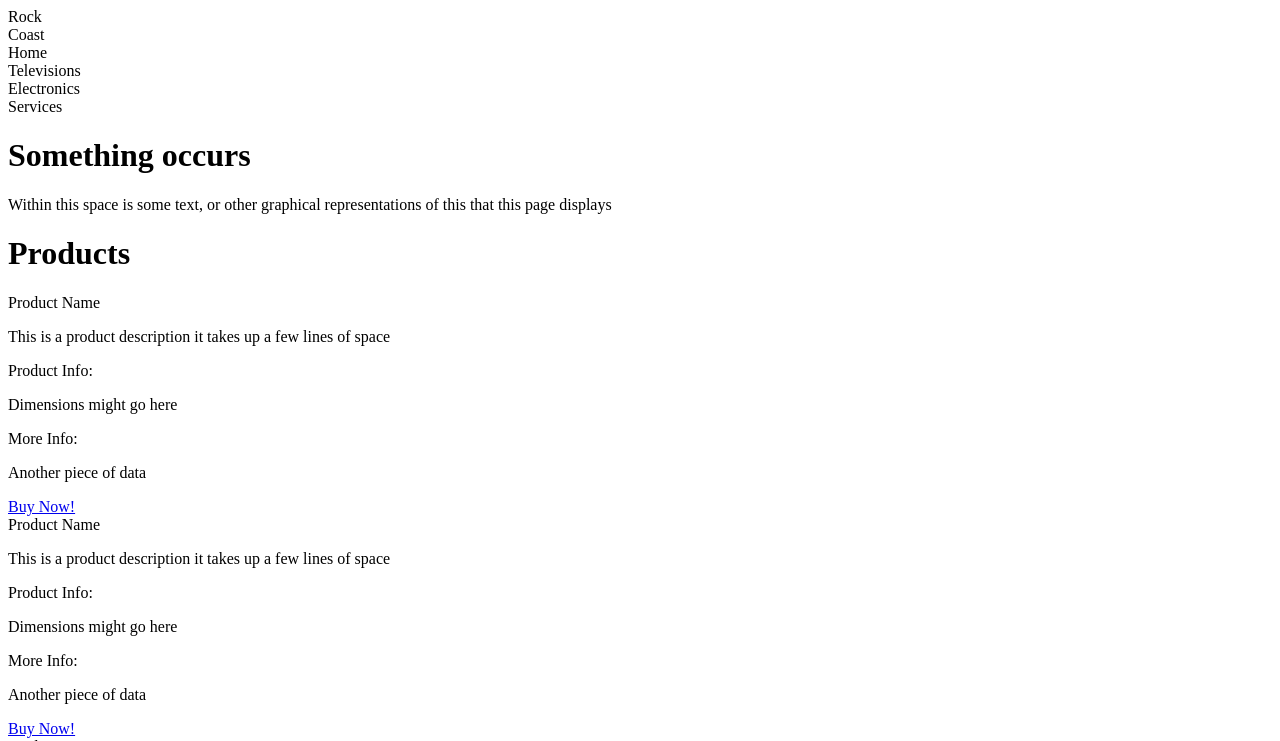
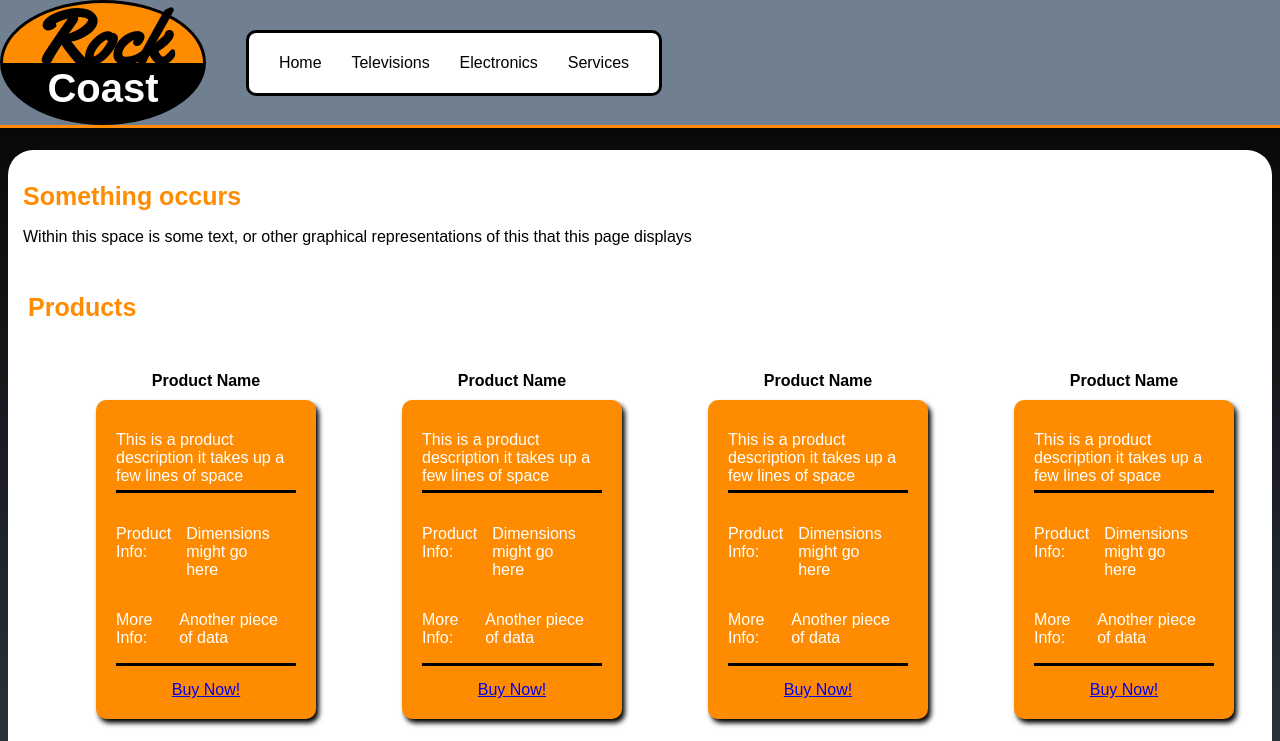
Before and after one commit to Xenoxx/Aston_Tech, a plain HTML site: page index.html in a window 1280 px wide. Shown: the top 741 px of the page. Drawn offline with Linux system fonts and the light colour scheme; the site is published under a folder, as on GitHub Pages, so addresses that start at the root find nothing.

Commit message:
Update index.html

```diff
--- a/index.html
+++ b/index.html
@@ -5,9 +5,9 @@
     <meta name="viewport" content="width=device-width, initial-scale=1.0">
     <meta http-equiv="X-UA-Compatible" content="ie=edge">
     <title>Rock Coast</title>
-    <link rel="stylesheet" href="/styles/general.css">
-    <link rel="stylesheet" href="/styles/header.css">
-    <link rel="stylesheet" href="/styles/main.css">
+    <link rel="stylesheet" href="styles/general.css">
+    <link rel="stylesheet" href="styles/header.css">
+    <link rel="stylesheet" href="styles/main.css">
     <link href="https://fonts.googleapis.com/css2?family=Cinzel&family=Yellowtail&display=swap" rel="stylesheet">
   </head>
 
```
